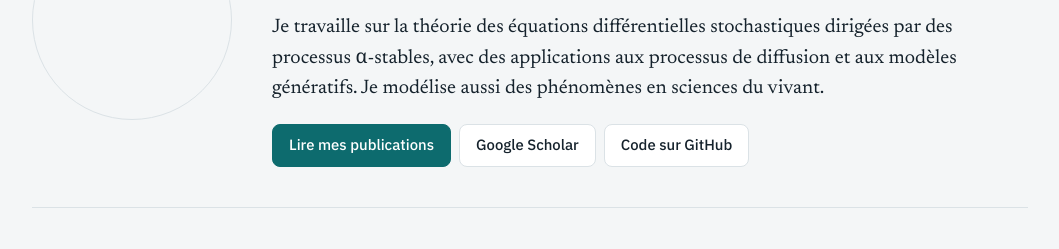
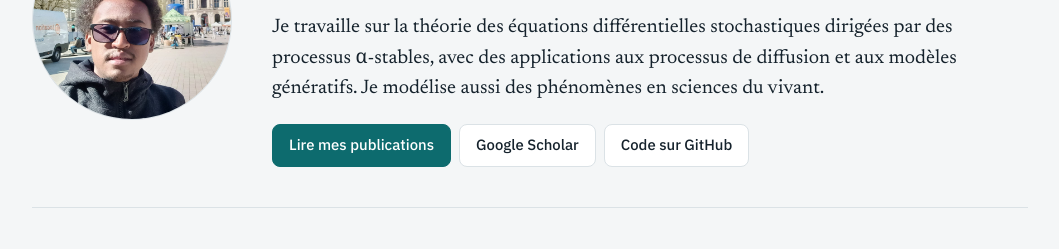
Before and after one commit to Jlingz14/Jlingz14.github.io, a plain HTML site: page index.html in a window 1280 px wide. Shown: the part 239-488 px from the top of the page, without its empty margins (110-1169 px from the left). Drawn offline with Linux system fonts and the light colour scheme.

Commit message:
Update index.html

```diff
--- a/index.html
+++ b/index.html
@@ -144,7 +144,7 @@ footer .links{justify-content:center;margin-bottom:14px}
 <main class="wrap">
 
 <header class="hero">
-  <img src="profil.jpeg" alt="Portrait de Stefana Fandresena Tabera-Tsilefa">
+  <img src="profile.jpg" alt="Portrait de Stefana Fandresena Tabera-Tsilefa">
   <div>
     <h1>Stefana Fandresena Tabera-Tsilefa</h1>
     <p class="role">Doctorant en mathématiques · Université de Poitiers et Université de Fianarantsoa · Ambassadeur du CIMPA</p>
```
